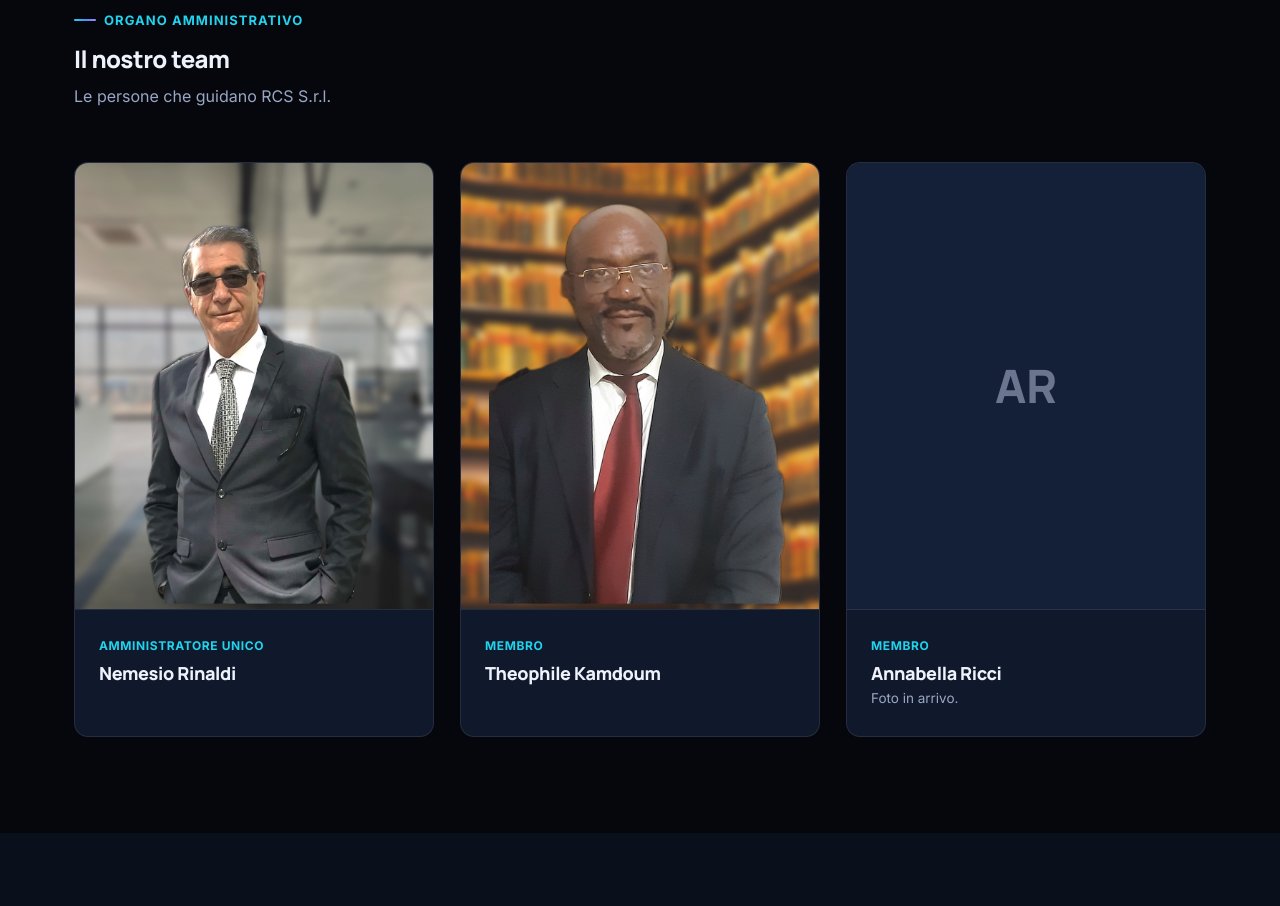
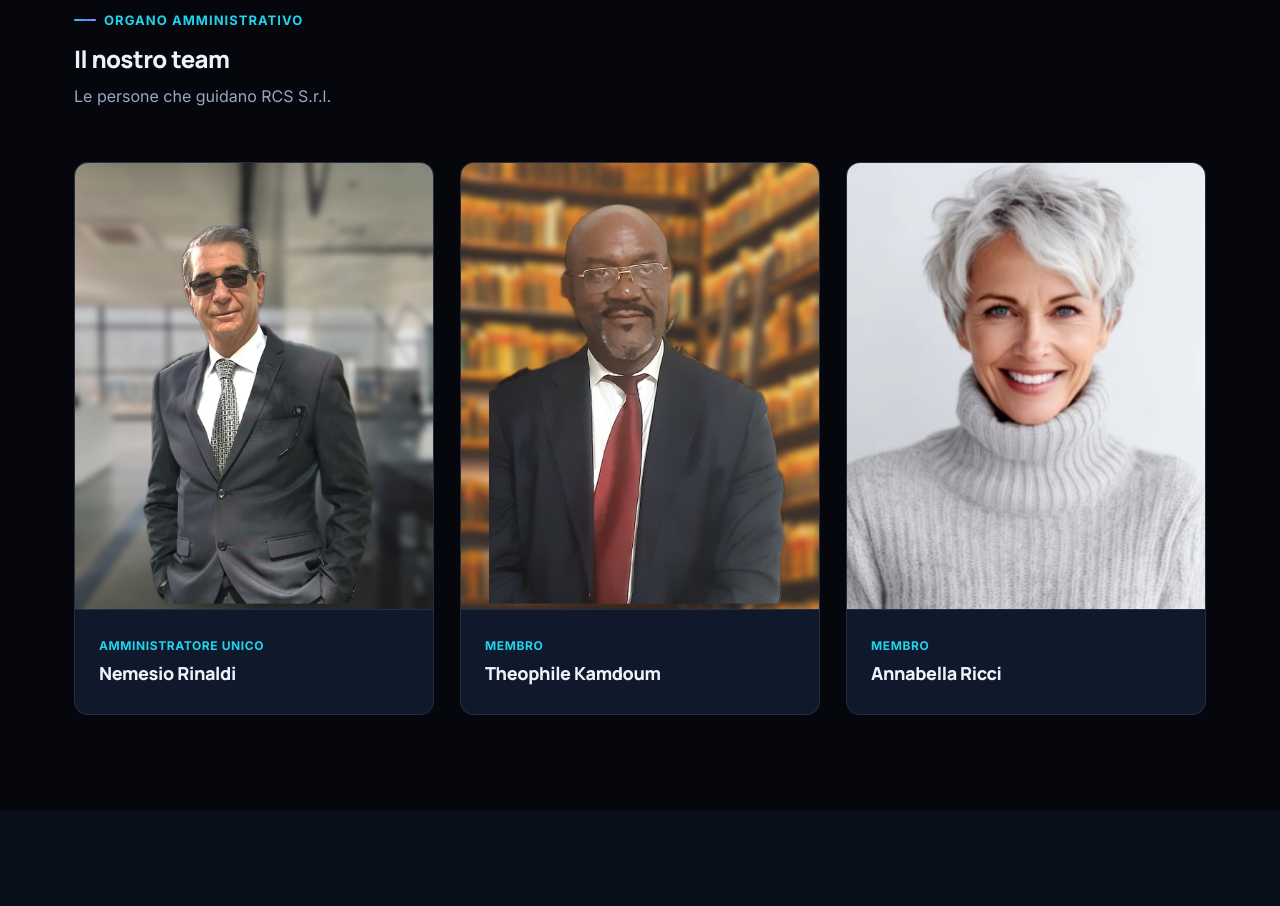
Before and after one commit to theophilekamd-rgb/rcs-site-web, a plain HTML site: page rcs-sito/contatti.html in a window 1280 px wide. Shown: the part 604-1510 px from the top of the page. Drawn offline with Linux system fonts and the light colour scheme.

Commit message:
Add Annabella Ricci's photo to the contacts page team section
Co-Authored-By: Claude Sonnet 5 <noreply@anthropic.com>

```diff
--- a/rcs-sito/contatti.html
+++ b/rcs-sito/contatti.html
@@ -102,12 +102,13 @@
             <h3>Theophile Kamdoum</h3>
           </div>
         </div>
-        <div class="team-card team-card-placeholder">
-          <div class="media-frame media-ratio-4-5">AR</div>
+        <div class="team-card">
+          <div class="media-frame media-ratio-4-5">
+            <img src="assets/img/team/annabella-ricci.jpg" alt="Ritratto di Annabella Ricci, Membro di RCS S.r.l." loading="lazy">
+          </div>
           <div class="team-card-body">
             <span class="role-tag">Membro</span>
             <h3>Annabella Ricci</h3>
-            <p>Foto in arrivo.</p>
           </div>
         </div>
       </div>
```
Also changed, not shown: rcs-sito/assets/img/team/annabella-ricci.jpg (added).
